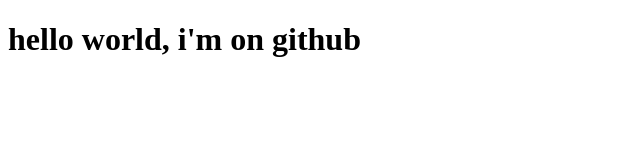
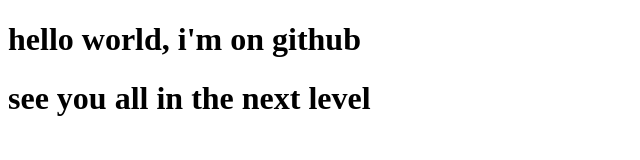
Before and after one commit to emmanarthur4488/gitproject-11, a plain HTML site: page index.html in a window 1280 px wide. Shown: the whole page, without its empty margins (0-640 px from the left). Drawn offline with Linux system fonts and the light colour scheme.

Commit message:
Added readme

```diff
--- a/index.html
+++ b/index.html
@@ -8,6 +8,7 @@
 <body>
     <header>
         <h1>hello world, i'm on github</h1>
+        <h1> see you all in the next level</h1>
     </header>
 </body>
 </html>
```
Also changed, not shown: 1 other file.
